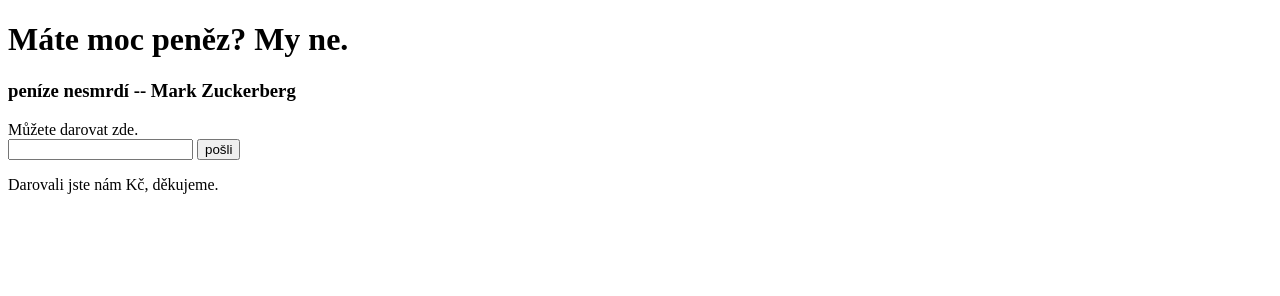
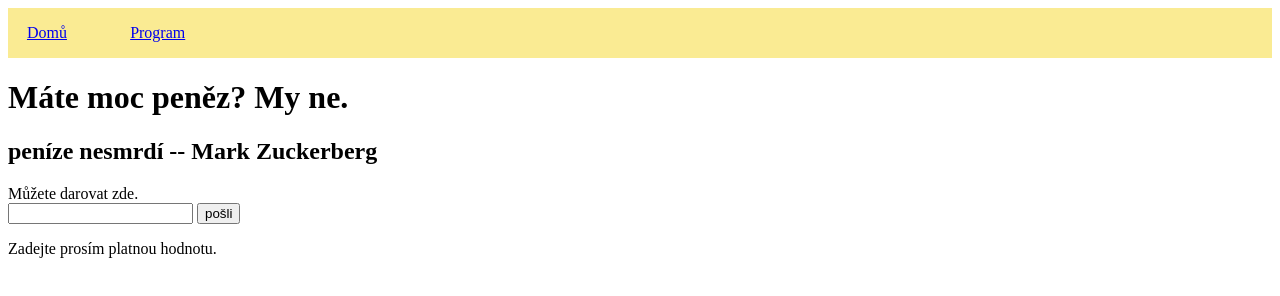
Before and after one commit to DominikDolezel/ceske_lidove_hnuti, a plain HTML site: page prispevek.html in a window 1280 px wide. Both pictures are taken after a click on the button "pošli". Drawn offline with Linux system fonts and the light colour scheme.

Commit message:
prispevky

```diff
--- a/prispevek.html
+++ b/prispevek.html
@@ -4,11 +4,36 @@
     <meta charset="UTF-8">
     <title>Peníze ke mně</title>
     <link rel="icon" href="logo.png">
+
+    <style>
+        .lista {
+            height: 4%;
+            width: 100%;
+            padding: 0px;
+            display: flex;
+            justify-content: start;
+            background-color: #FAEB93;
+        }
+        .prvek-listy {
+            max-width: 10%;
+            padding-right: 5%;
+        }
+    </style>
+
 </head>
 <body>
 
+<div class="lista">
+    <p class="prvek-listy" style="padding-left:1.5%;">
+        <a href="index.html">Domů</a>
+    </p>
+    <p class="prvek-listy">
+        <a href="program.html">Program</a>
+    </p>
+</div>
+
 <h1>Máte moc peněz? My ne.</h1>
-<h3>peníze nesmrdí -- Mark Zuckerberg</h3>
+<h2>peníze nesmrdí -- Mark Zuckerberg</h2>
 
 Můžete darovat zde.
 
@@ -25,7 +50,27 @@
     function vyhodnot() {
         let value = document.getElementById("castka").value;
 
-        document.getElementById("ohodnoceni").innerHTML = "Darovali jste nám " + value + " Kč, děkujeme.";
+        value = parseInt(value);
+        let message;
+
+        if (!isNaN(value)) {
+            if (value < 1) {
+                message = "Haha.";
+            } else if (value < 100) {
+                message = "Není to moc, ale co je malé, to je milé.";
+            } else if (value < 1000) {
+                message = "Děkujeme za darování " + value + " Kč. Protože to není moc peněz, nejspíš je neuvidíte nikde investované.";
+            } else if (value < 5000) {
+                message = "Děkujeme za váš středně štědrý dar.";
+            } else {
+                message = "Darovali jste nám štědrých " + value + " Kč, děkujeme.";
+            }
+        } else {
+            message = "Zadejte prosím platnou hodnotu.";
+        }
+
+        document.getElementById("ohodnoceni").innerHTML = message;
+
     }
 </script>
 
```
